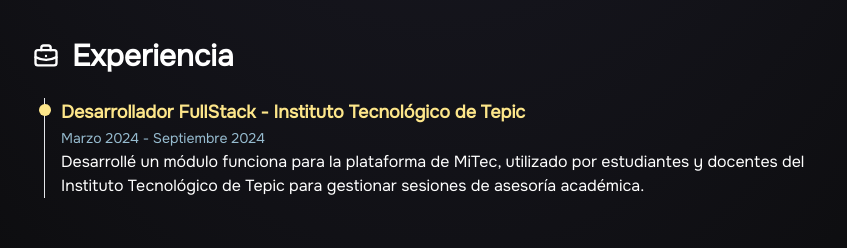
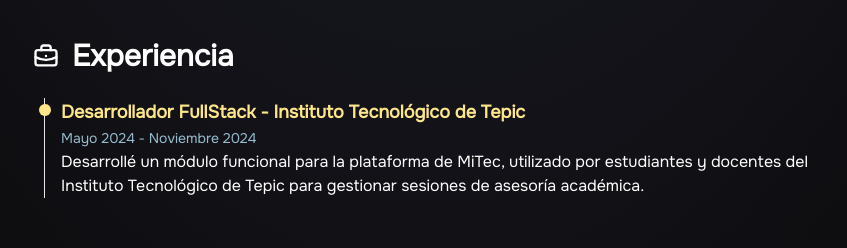
Before and after one commit to Lluan12/portfolio, a React (Vite) app: page / in a window 1280 px wide. Shown: the part 1160-1408 px from the top of the page, without its empty margins (208-1055 px from the left). Built offline with nearby package versions, Linux system fonts and the light colour scheme.

Commit message:
Update Experience.jsx

```diff
--- a/src/components/Experience.jsx
+++ b/src/components/Experience.jsx
@@ -2,10 +2,10 @@ import { ExperienceItem } from "../components/ExperienceItem";
 
 const EXPERIENCE = [
 	{
-		date: "Marzo 2024 - Septiembre 2024",
+		date: "Mayo 2024 - Noviembre 2024",
 		title: "Desarrollador FullStack - Instituto Tecnológico de Tepic",
 		description:
-			"Desarrollé un módulo funciona para la plataforma de MiTec, utilizado por estudiantes y docentes del Instituto Tecnológico de Tepic para gestionar sesiones de asesoría académica.",
+			"Desarrollé un módulo funcional para la plataforma de MiTec, utilizado por estudiantes y docentes del Instituto Tecnológico de Tepic para gestionar sesiones de asesoría académica.",
 		link: "",
 	},
 ];
```
